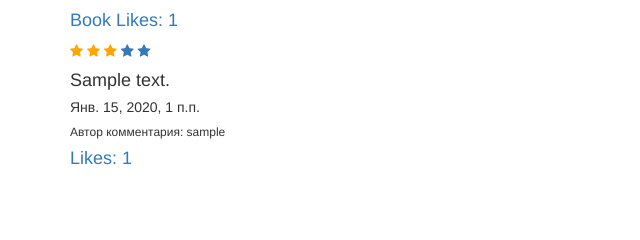
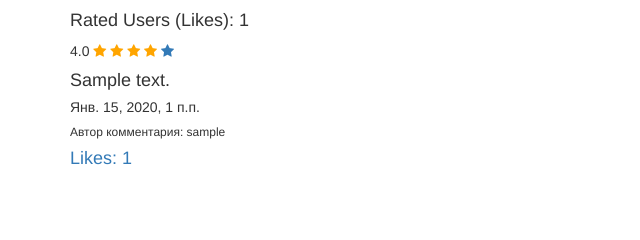
Before and after one commit to Hryts-hub/the_best-project-ever, a Django app: page /shop/ in a window 1280 px wide. Shown: the part 208-448 px from the top of the page, without its empty margins (0-640 px from the left). Run offline with Django 3.2, Linux system fonts and the light colour scheme; tables that the repository leaves empty hold one stand-in row (values such as "Sample post"); some libraries are stand-ins or nearby versions.

Commit message:
+ Rating with annotation (detail-). changes in code singed by "#"

```diff
--- a/manager/models.py
+++ b/manager/models.py
@@ -33,21 +33,16 @@ class LikeBookUser(models.Model):
 
     user = models.ForeignKey(User, on_delete=models.CASCADE, related_name="liked_book_table")
     book = models.ForeignKey(Book, on_delete=models.CASCADE, related_name="liked_user_table")
+    rate = models.PositiveIntegerField(default=5)  #
 
-    # def save(self, **kwargs):
-    #     try:
-    #         super().save(**kwargs)
-    #     except:
-    #         LikeBookUser.objects.get(user=self.user, book=self.book).delete()
     def save(self, **kwargs):
         try:
             super().save(**kwargs)
-        except:
-            LikeBookUser.objects.get(user=self.user, book=self.book).delete()
-            self.book.likes -= 1
-        else:
-            self.book.likes += 1
-        self.book.save()
+            self.book.likes += 1  #
+        except:  #
+            lbu = LikeBookUser.objects.get(user=self.user, book=self.book)
+            lbu.rate = self.rate
+            lbu.save()
 
 
 class Comment(models.Model):
@@ -73,11 +68,6 @@ class LikeCommentUser(models.Model):
     user = models.ForeignKey(User, on_delete=models.CASCADE, related_name="liked_comment_table")
     comment = models.ForeignKey(Comment, on_delete=models.CASCADE, related_name="liked_comment_table")
 
-    # def save(self, **kwargs):
-    #     try:
-    #         super().save(**kwargs)
-    #     except:
-    #         LikeCommentUser.objects.get(user=self.user, comment=self.comment).delete()
     def save(self, **kwargs):
         try:
             super().save(**kwargs)
--- a/manager/templates/index.html
+++ b/manager/templates/index.html
@@ -10,17 +10,17 @@
         <h2>{{ b.date }}</h2>
         <h3>{{ b.text }}</h3>
         <h4>Авторы книги: {{ b.authors.all }}</h4>
-        <a href="{% url 'add-like' id=b.id %}">
-            <h4>Book Likes: {{ b.likes }}</h4>
+        <h4>Rated Users (Likes): {{ b.count_users }}</h4>
         </a>
-        {% for i in "12345" %}
-            {% if rate < i %}
+        {{ b.avg_rate }}
+        {% for i in range %}
+            {% if b.avg_rate >= i %}
                 <a href="{% url 'add-rate' id=b.id rate=i %}">
-                    <span class="fa fa-star"></span>
+                    <span class="fa fa-star checked"></span>
                 </a>
             {% else %}
                 <a href="{% url 'add-rate' id=b.id rate=i %}">
-                    <span class="fa fa-star checked"></span>
+                    <span class="fa fa-star"></span>
                 </a>
             {% endif %}
         {% endfor %}
--- a/manager/urls.py
+++ b/manager/urls.py
@@ -1,12 +1,12 @@
 from django.urls import path
-from manager.views import hello, MyPage, AddLike, AddLike2Comment, AddRate2Book, BookDetail
+from manager.views import hello, MyPage, AddLike2Comment, AddRate2Book, BookDetail
 
 
 urlpatterns = [
     path("hello/<int:digit>/", hello),
     path('hello/<str:name>/', hello),
     path('hello/', hello),
-    path("add_like/<int:id>/", AddLike.as_view(), name="add-like"),
+    # path("add_like/<int:id>/", AddLike.as_view(), name="add-like"),
     path("add_like_to_comment/<int:id>/", AddLike2Comment.as_view(), name="add-like-to-comment"),
     path("add_rate_to_book/<int:id>/<str:rate>/", AddRate2Book.as_view(), name="add-rate"),
     path("book_view_detail/<int:id>/", BookDetail.as_view(), name="book-detail"),
--- a/manager/views.py
+++ b/manager/views.py
@@ -1,9 +1,10 @@
-from django.db.models import Count, Prefetch
+from django.db.models import Count, Prefetch, Avg
 from django.http import HttpResponse
 from django.shortcuts import render, redirect
 from django.views import View
 
-from manager.models import Book, LikeBookUser, LikeCommentUser, Comment
+from manager.models import Book, LikeCommentUser, Comment
+from manager.models import LikeBookUser as RateBookUser
 
 
 def hello(request, name="filipp", digit=None):
@@ -12,34 +13,25 @@ def hello(request, name="filipp", digit=None):
     return HttpResponse(f"hello {name}")
 
 
-# class MyPage(View):
-#     def get(self, request):
-#         context = {}
-#         comment_query = Comment.objects.annotate(
-#             count_like=Count("users_like")).select_related("author")
-#         comments = Prefetch("comments", comment_query)
-#         books = Book.objects.prefetch_related("authors", comments)
-#         context["books"] = books.annotate(
-#             count_like=Count("users_like"),
-#             # count_comment=Count("comments")
-#         )
-#         return render(request, "index.html", context)
 class MyPage(View):
     def get(self, request):
         context = {}
         comment_query = Comment.objects.select_related("author")
         comments = Prefetch("comments", comment_query)
-        books = Book.objects.prefetch_related("authors", comments)
+        books = Book.objects.annotate(                #
+            avg_rate=Avg("liked_user_table__rate"),  #
+            count_users=Count("liked_user_table"))  #
+        books = books.prefetch_related("authors", comments)  #
         context["books"] = books
-        context["rate"] = "3"
+        context["range"] = range(1, 6)  #
         return render(request, "index.html", context)
 
 
-class AddLike(View):
-    def get(self, request, id):
-        if request.user.is_authenticated:
-            LikeBookUser.objects.create(user=request.user, book_id=id)
-        return redirect("the-main-page")
+# class AddLike(View):
+#     def get(self, request, id):
+#         if request.user.is_authenticated:
+#             LikeBookUser.objects.create(user=request.user, book_id=id)
+#         return redirect("the-main-page")
 
 
 class AddLike2Comment(View):
@@ -49,8 +41,10 @@ class AddLike2Comment(View):
         return redirect("the-main-page")
 
 
-class AddRate2Book(View):
+class AddRate2Book(View):  #
     def get(self, request, id, rate):
+        if request.user.is_authenticated:
+            RateBookUser.objects.create(user=request.user, book_id=id, rate=rate)
         return redirect("the-main-page")
 
 
```
Also changed, not shown: manager/migrations/0014_likebookuser_rate.py (added).
